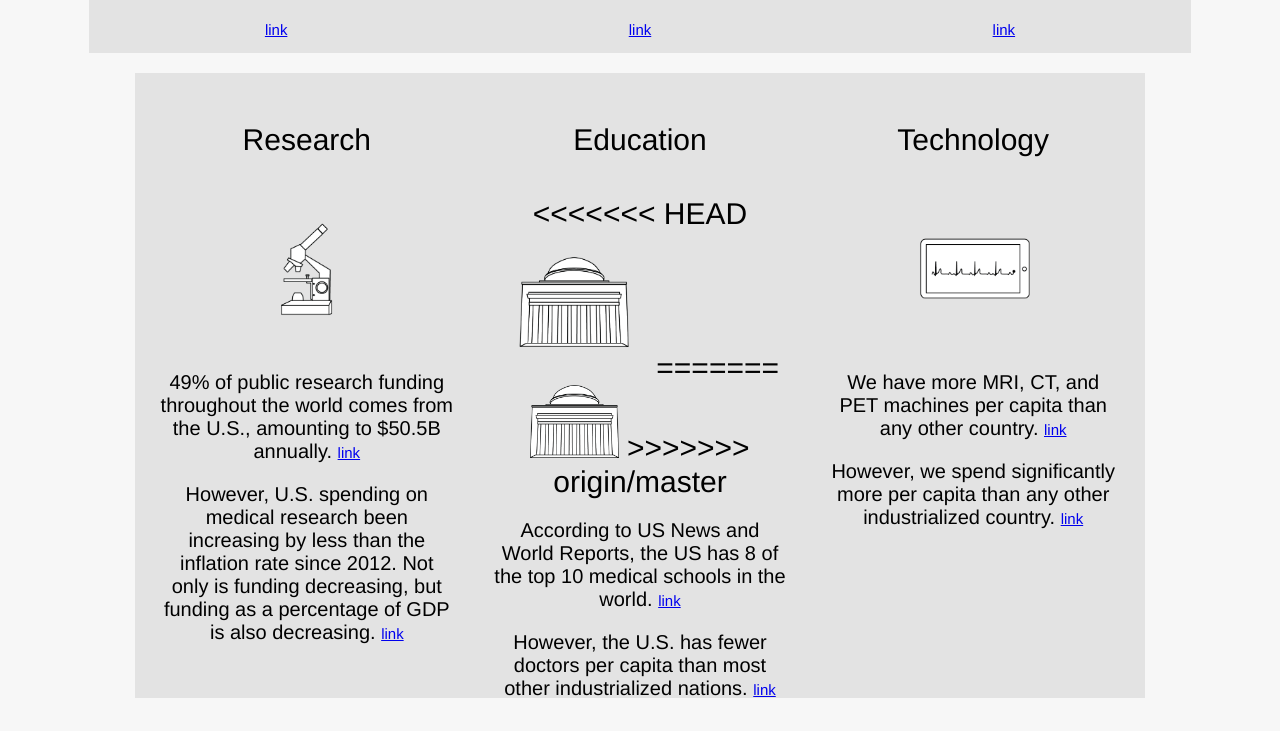
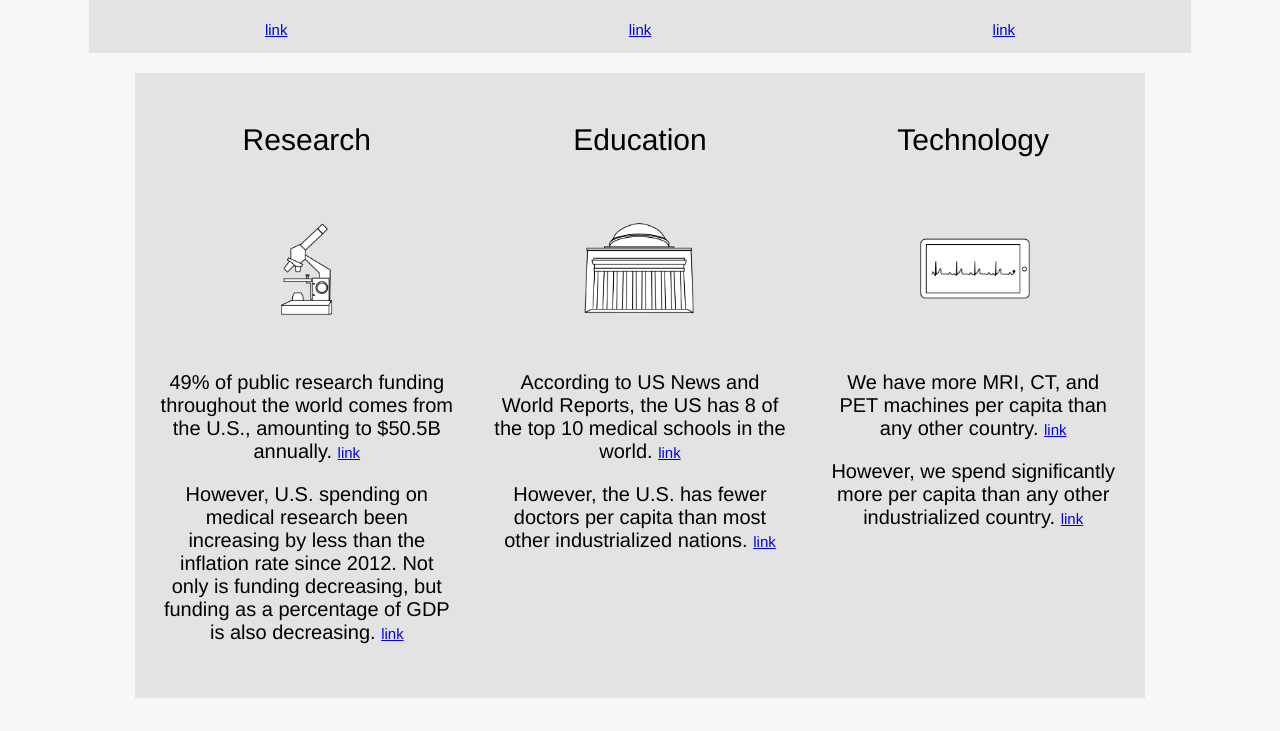
Before and after one commit to goinvo/ushealthcare, a plain HTML site: page fullSite/index.html in a window 1280 px wide. Shown: the part 830-1561 px from the top of the page. Drawn offline with nearby package versions, Linux system fonts and the light colour scheme; files that its build step writes are made by us from their sources.

Commit message:
fixed conflict with edu image

```diff
--- a/fullSite/index.html
+++ b/fullSite/index.html
@@ -90,12 +90,8 @@
             <div class="center">
                 <h4>Education</h4>
 
-<<<<<<< HEAD
                 <img src = "education_icon-02.png" style = "width: 50%"></img>
 
-=======
-                <img src = "education_icon.png" style = "width: 30%"></img>
->>>>>>> origin/master
                 <p>
                     According to US News and World Reports, the US has 8 of the top 10 medical schools in the world.
                     <a href="http://www.usnews.com/education/best-global-universities/clinical-medicine" target="_blank">link</a>
```
